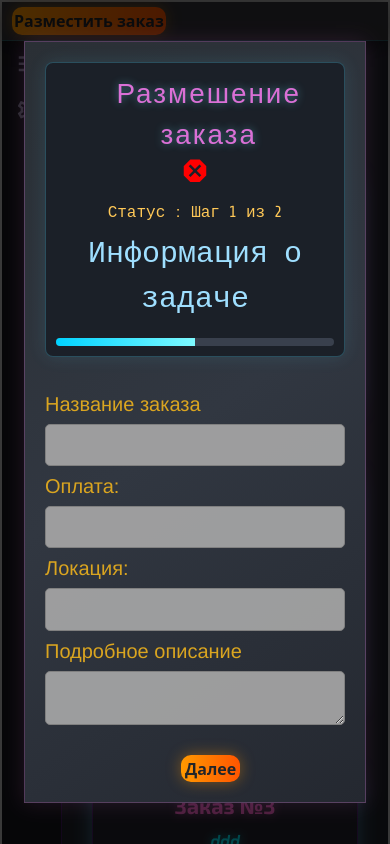
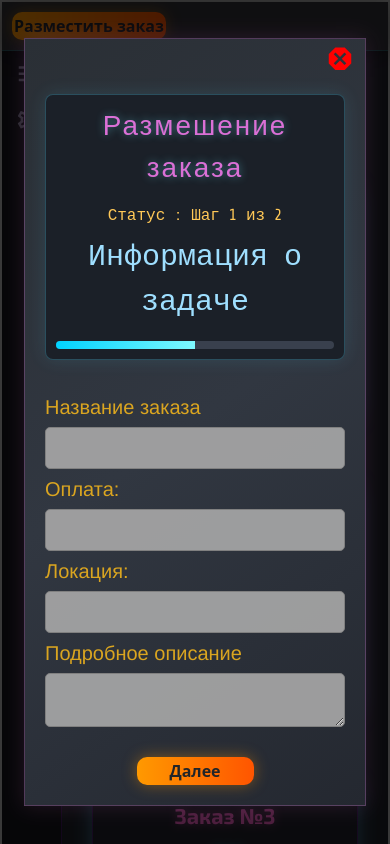
Before and after one commit to nightmare-lgtm/open-tasks, a Nuxt app in the folder nuxt-home/: page / in a window 390 px wide. Both pictures are taken after a click on the button "Разместить заказ". Built offline with nearby package versions, Linux system fonts and the light colour scheme; data requests are answered from the project's data file; a web font is replaced by a local one.

Commit message:
feat: (frontend) адаптив окна создания задачи

```diff
--- a/nuxt-home/app/components/header/addTask.vue
+++ b/nuxt-home/app/components/header/addTask.vue
@@ -1,9 +1,12 @@
 <script setup lang ="ts">
+import { isMobile } from '~/composables/helpers/useIsMobile';
 import taskService from '~/services/taskService';
+
 import type { addTaskModel, contactsModel, task } from '~/types/tasks';
 
 const {t} = useI18n()
 const useTaskService = new taskService()
+const isMobileNow = isMobile()
 
 const step = ref(0)
 
@@ -45,7 +48,6 @@ function addTask(){
     emit('addTask',dataAddTaskModel)
 }
 
-
 </script>
 
 <template>
@@ -53,16 +55,29 @@ function addTask(){
 
   </v-stepper>
     <div class="main ">
+         <v-icon
+          @click="closeModalTask"
+          class="cancel-terminal cancel-mobil"
+          v-if="isMobileNow"
+          >
+            mdi-close-octagon
+          </v-icon>
        <div class="stepper-header">
         <div class="row">
-          <div class="col-xl-11">
+          <div class="col-xl-11 ">
             <div class="stepper-title">
               <h1 class="modal-title">{{ t('addTask.addTaskTitle') }}</h1>
             </div>
           </div>
           <div class="col-xl-1">
 
-            <v-icon @click="closeModalTask" class="cancel-terminal">mdi-close-octagon</v-icon>
+            <v-icon
+              @click="closeModalTask"
+              class="cancel-terminal"
+              v-if="!isMobileNow"
+              >
+              mdi-close-octagon
+            </v-icon>
 
           </div>
         </div>
@@ -134,6 +149,7 @@ function addTask(){
   background: linear-gradient(145deg,#2a2f35 0%,#313741 50%,#242830 100%);
   border: 1px solid rgba(218, 112, 214, 0.25);
   box-shadow:0 0 20px rgba(218, 112, 214, 0.15);
+  overflow: auto;
 }
 
 h4 {
@@ -168,22 +184,18 @@ h4 {
 
 }
 
-.btn-local{
-  /* в медиа запросах убрать отступ на маленьких экранах */
+.btn-local {
     width: 15vw;
     margin-left: 8vw;
 }
 
-.btn-cansell{
+.btn-cansell {
     border:none;
     border-radius: 10px;
-    padding: 5px;
-      /* в медиа запросах убрать отступ на маленьких экранах */
     margin-left: -0.5vw;
 }
 
-.stepper-header{
-
+.stepper-header {
     background:#1b2028;
     border:1px solid rgba(90,220,255,.25);
     border-radius:8px;
@@ -194,8 +206,7 @@ h4 {
 
 }
 
-.stepper-title{
-  /* в медиа запросах убрать */
+.stepper-title {
     margin-left: 7vw;
     color:#6de8ff;
     font-size:24px;
@@ -226,25 +237,38 @@ h4 {
 .progress-fill {
     width:50%;
     height:100%;
-    background:linear-gradient(
-        90deg,
-        #00d2ff,
-        #7ef9ff
-    );
-
+    background:linear-gradient( 90deg, #00d2ff,#7ef9ff);
     transition:.35s ease;
-
 }
 
-.progress-fill.full{
-
+.progress-fill.full {
     width:100%;
 }
 
-.cancel-terminal{
+.cancel-terminal {
   color: red !important;
   font-size: 30px;
 }
 
+.cancel-mobil {
+  margin-bottom: 5px;
+ display: flex;
+ margin-left: auto;
+ transform: translate(10px, -15px);
+}
+
+@media(max-width:768px) {
+ .stepper-title {
+    margin-left: 0vw;
+  }
+ .btn-local {
+    margin-left: 0vw;
+    width: 30vw;
+}
+
+ .btn-cansell {
+    margin-left: 0vw;
+  }
+}
 
 </style>
--- /dev/null
+++ b/nuxt-home/app/composables/helpers/useIsMobile.ts
@@ -0,0 +1,5 @@
+import { useMediaQuery } from "@vueuse/core";
+
+export function isMobile(){
+    return useMediaQuery('(max-width: 768px)')
+}
--- a/nuxt-home/app/layouts/default.vue
+++ b/nuxt-home/app/layouts/default.vue
@@ -152,7 +152,7 @@ section {
 }
 @media(max-width:768px){
   .header{
-    padding: 5px 10px 5px 10px;
+    padding: 10px 10px 10px 10px;
   }
 }
 </style>
--- a/nuxt-home/package.json
+++ b/nuxt-home/package.json
@@ -15,6 +15,7 @@
     "@nuxt/image": "^2.0.0",
     "@nuxtjs/i18n": "^10.6.0",
     "@pinia/nuxt": "^0.11.3",
+    "@vueuse/core": "^15.0.0",
     "bootstrap": "^5.3.8",
     "flag-icons": "^7.6.0",
     "json-server": "^1.0.0-beta.15",
```
Also changed, not shown: 1 other file (tests, documents, lock files or other folders).
